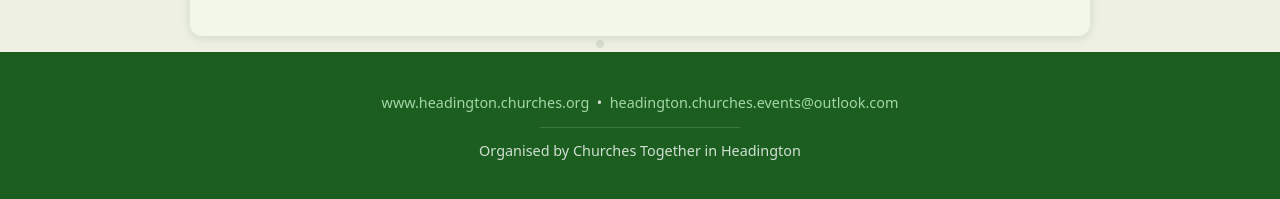
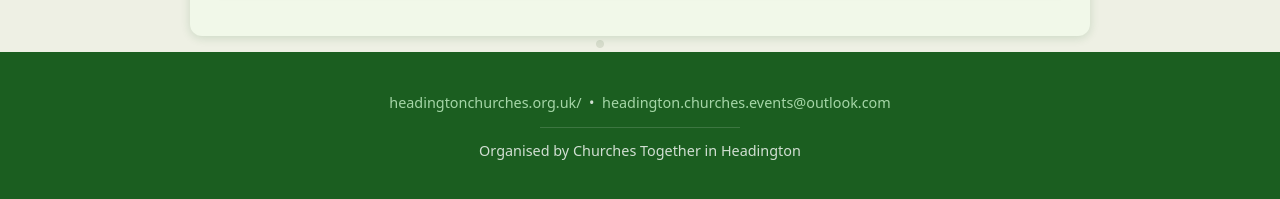
Before and after one commit to LatinRickshaw/eco-fest, a Jekyll site: the page built from index.html, in a window 1280 px wide and 900 px high, scrolled down 2334 px. Shown: the part 698-897 px from the top of the window. Built offline with Jekyll 4.4.1, drawn with Linux system fonts in a browser that asks for light colours; some of the changed lines change nothing that is shown.

Commit message:
fix: URL to website in footer

```diff
--- a/_config.yml
+++ b/_config.yml
@@ -17,7 +17,7 @@
 contact_email: "headington.churches.events@outlook.com"
 stallholder_email: "headington.churches.events@outlook.com"
 organiser: "Churches Together in Headington"
-organiser_website: "https://www.headington.churches.org"
+organiser_website: "https://headingtonchurches.org.uk/"
 
 # ── Build settings ────────────────────────────────────────────────────────────
 exclude:
```
